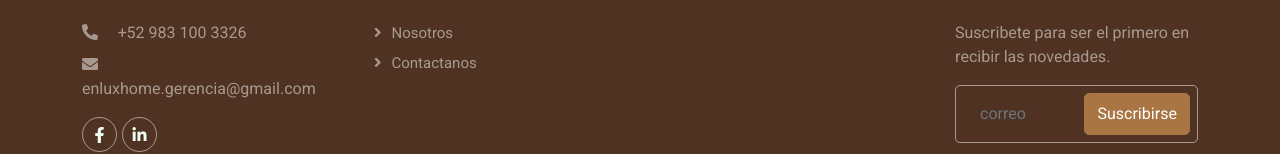
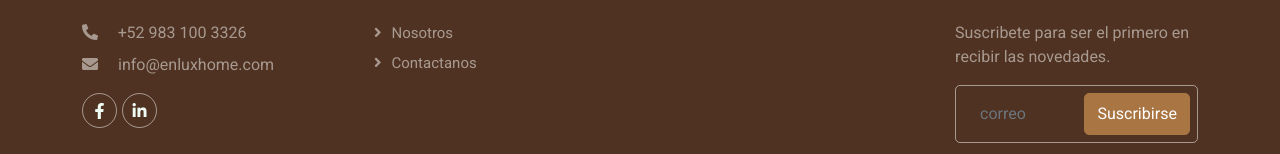
Before and after one commit to Enluxhome/Enluxhome.github.io, a plain HTML site: page index.html in a window 1280 px wide. Shown: the part 2705-2859 px from the top of the page. Drawn offline with nearby package versions, Linux system fonts and the light colour scheme.

Commit message:
correo y logo actualizado

```diff
--- a/index.html
+++ b/index.html
@@ -9,7 +9,7 @@
     <meta content="" name="description">
 
     <!-- Favicon -->
-    <link href="img/icon-deal.png" rel="icon">
+    <link href="img/icon.png" rel="icon">
 
     <!-- Google Web Fonts -->
     <link rel="preconnect" href="https://fonts.googleapis.com">
@@ -198,7 +198,7 @@
                         <!-- Correo -->
                         <p class="mb-2">
                             <i class="fa fa-envelope me-3"></i>
-                            enluxhome.gerencia@gmail.com
+                            info@enluxhome.com
                         </p>
 
                         <!-- Redes Sociales -->
```
Also changed, not shown: img/icon-deal.png (deleted), img/icon.png (added).
